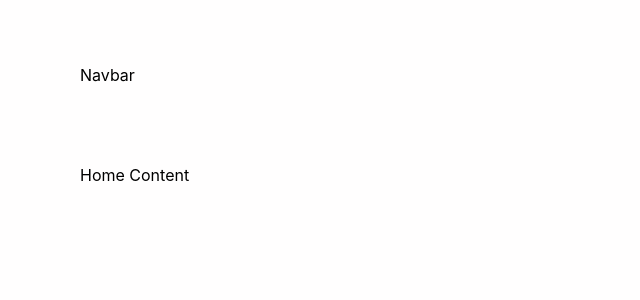
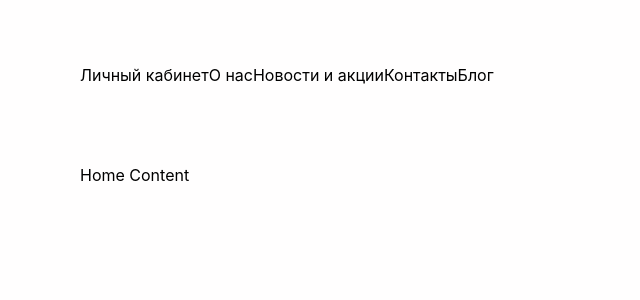
Before and after one commit to Deliora90/Aibolit, a Next.js app: page / in a window 1280 px wide. Shown: the top 300 px of the page, without its empty margins (0-640 px from the left). Built offline with nearby package versions, Linux system fonts and the light colour scheme.

Commit message:
Created general pages

```diff
--- a/package.json
+++ b/package.json
@@ -16,6 +16,7 @@
     "jest": "^29.0.1",
     "json-server": "^0.17.0",
     "next": "12.2.5",
+    "nextjs-progressbar": "^0.0.14",
     "react": "18.2.0",
     "react-burger-menu": "^3.0.8",
     "react-dom": "18.2.0",
--- a/src/components/Navbar/index.tsx
+++ b/src/components/Navbar/index.tsx
@@ -1,5 +1,14 @@
 import React from "react";
+import Link from "next/link";
 
 export const Navbar = () => {
-  return <div>Navbar</div>;
+  return (
+    <div>
+      <Link href="/user/12222">Личный кабинет</Link>
+      <Link href="/aboutUs">О нас</Link>
+      <Link href="/news">Новости и акции</Link>
+      <Link href="/contacts">Контакты</Link>
+      <Link href="/blog">Блог</Link>
+    </div>
+  );
 };
```
Also changed, not shown: src/pages/aboutUs.tsx (added, +7 -0 lines), src/pages/blog.tsx (added, +7 -0 lines), src/pages/blog/[blogId].tsx (added, +11 -0 lines), src/pages/contacts.tsx (added, +7 -0 lines), src/pages/news.tsx (added, +7 -0 lines), src/pages/news/[newsId].tsx (added, +11 -0 lines), src/pages/specialist/[specialistId].tsx (added, +11 -0 lines), src/pages/user/[pid].tsx (added, +11 -0 lines), src/assets/img/logo.png (added), 1 other file (tests, documents, lock files or other folders).
